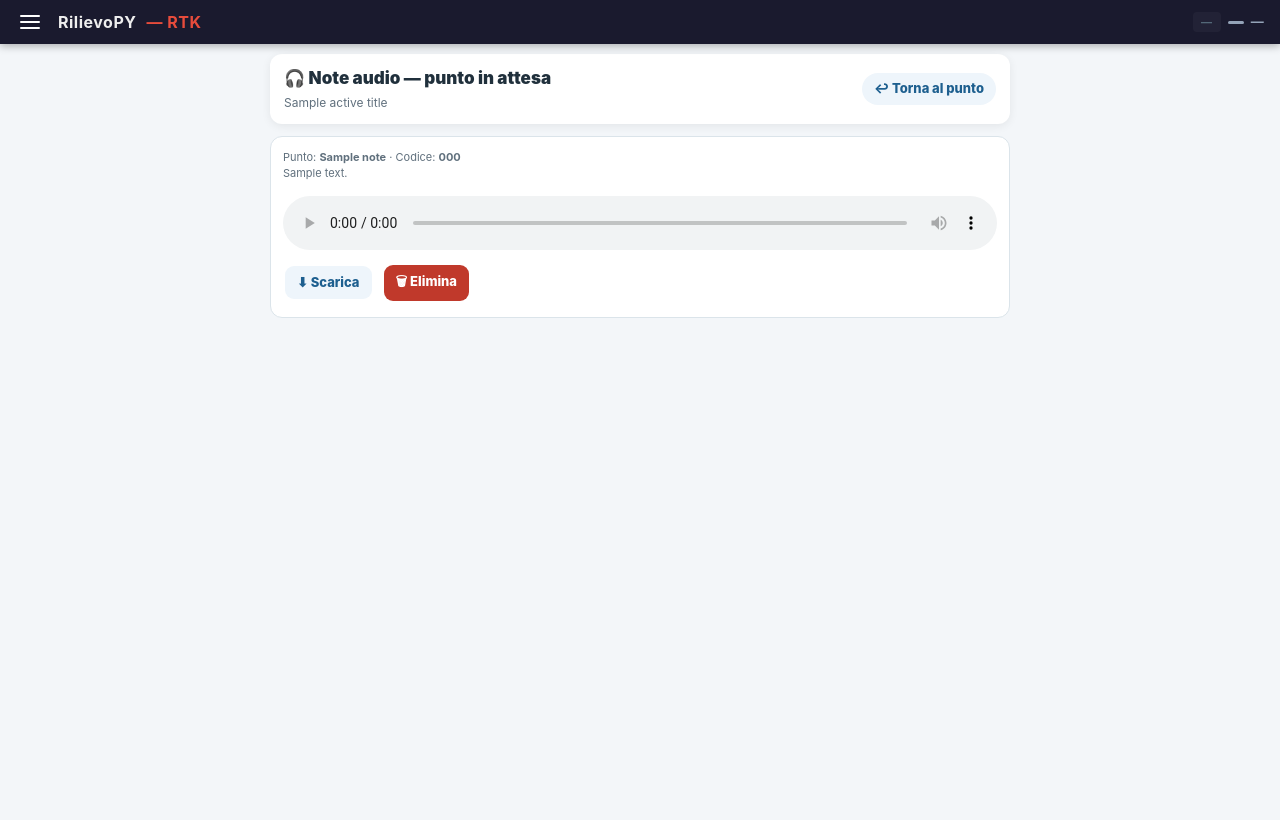
After one commit to flyingsurveyor/rilievopy, a Flask app: template templates/rtk_survey_point_audio.html in a window 1280 px wide. The commit adds this page. Run offline with Flask 3, Linux system fonts and the light colour scheme; the template is opened without the code that fills it: most values are stand-ins (such as "Sample title", 1, 10 or a date in 2020); data that the repository does not hold is empty.

Commit message:
Fix active-strip top-links, audio link URL, and add point/audio page with route
Agent-Logs-Url: https://github.com/flyingsurveyor/rilievopy/sessions/76929536-3c42-4288-b734-a56eeaf1b5fa

Co-authored-by: flyingsurveyor <179762956+flyingsurveyor@users.noreply.github.com>

```diff
--- /dev/null
+++ b/templates/rtk_survey_point_audio.html
@@ -0,0 +1,109 @@
+{% extends "base.html" %}
+{% set active = "surveys" %}
+
+{% block title %}Note audio — {{ active_title }}{% endblock %}
+
+{% block head %}
+<style>
+:root{--bg:#f3f6f9;--card:#fff;--line:#d6dde3;--text:#20303c;--muted:#60707d;--ok:#27ae60;--soft:#eef5fb;--accent:#1d5f8f;--danger:#c0392b}
+body{background:var(--bg)}
+.audio-shell{max-width:760px;margin:0 auto;padding:10px 10px 40px}
+.page-header{background:var(--card);border-radius:12px;box-shadow:0 2px 10px rgba(0,0,0,.07);padding:12px 14px;margin-bottom:12px;display:flex;align-items:center;justify-content:space-between;gap:10px;flex-wrap:wrap}
+.page-title{font-size:17px;font-weight:900;color:var(--text)}
+.page-sub{font-size:12px;color:var(--muted);margin-top:2px}
+.back-link{text-decoration:none;color:var(--accent);font-weight:800;background:var(--soft);padding:6px 12px;border-radius:999px;font-size:13px;white-space:nowrap}
+.note-list{display:flex;flex-direction:column;gap:10px}
+.note-card{background:var(--card);border:1px solid #dbe4ea;border-radius:12px;padding:12px}
+.note-card audio{width:100%;margin:8px 0 6px}
+.note-meta{font-size:11px;color:var(--muted);margin-bottom:6px}
+.note-actions{display:flex;gap:8px;flex-wrap:wrap;align-items:center}
+.btn{border:none;border-radius:9px;padding:7px 12px;font-size:13px;font-weight:800;cursor:pointer;text-decoration:none;display:inline-flex;align-items:center;gap:4px}
+.btn-soft{background:var(--soft);color:var(--accent)}
+.btn-danger{background:var(--danger);color:#fff}
+.empty-state{background:var(--card);border-radius:12px;padding:24px;text-align:center;color:var(--muted);font-size:14px}
+</style>
+{% endblock %}
+
+{% block content %}
+<div class="audio-shell">
+
+  <div class="page-header">
+    <div>
+      <div class="page-title">🎧 Note audio — punto in attesa</div>
+      <div class="page-sub">{{ active_title }}</div>
+    </div>
+    <a class="back-link" href="/survey/{{ sid }}/point">↩ Torna al punto</a>
+  </div>
+
+  {% if voice_notes_pending %}
+  <div class="note-list" id="notes-list">
+    {% for note in voice_notes_pending %}
+    <div class="note-card" id="note-{{ note.id }}">
+      <div class="note-meta">
+        {% if note.point_name %}Punto: <strong>{{ note.point_name }}</strong>{% endif %}
+        {% if note.point_code %} · Codice: <strong>{{ note.point_code }}</strong>{% endif %}
+        {% if note.note %}<br>{{ note.note }}{% endif %}
+      </div>
+      <audio controls src="{{ note.audio_url }}"></audio>
+      <div class="note-actions">
+        <a class="btn btn-soft" href="{{ note.audio_url }}" download>⬇ Scarica</a>
+        <button class="btn btn-danger" type="button"
+                onclick="deleteNote('{{ note.id }}')">🗑 Elimina</button>
+      </div>
+    </div>
+    {% endfor %}
+  </div>
+  {% else %}
+  <div class="empty-state">Nessuna nota audio in attesa di assegnazione.</div>
+  {% endif %}
+
+</div>
+
+<div id="delete-modal" style="display:none;position:fixed;inset:0;background:rgba(0,0,0,.6);align-items:center;justify-content:center;z-index:10000">
+  <div style="background:#fff;border-radius:14px;padding:18px;max-width:360px;width:90%;box-shadow:0 8px 24px rgba(0,0,0,.18)">
+    <h3 style="margin:0 0 6px;color:var(--text)">Elimina nota vocale</h3>
+    <p style="color:var(--muted);font-size:13px;margin:0 0 14px">Questa operazione rimuove anche il file audio associato.</p>
+    <div style="display:flex;gap:8px">
+      <button class="btn btn-soft" id="modal-cancel" type="button">Annulla</button>
+      <button class="btn btn-danger" id="modal-confirm" type="button">Elimina</button>
+    </div>
+  </div>
+</div>
+{% endblock %}
+
+{% block scripts %}
+<script>
+const SID = {{ sid | tojson }};
+let _pendingDelete = null;
+
+function deleteNote(noteId) {
+  _pendingDelete = { noteId };
+  document.getElementById('delete-modal').style.display = 'flex';
+}
+
+document.getElementById('modal-cancel').addEventListener('click', function() {
+  _pendingDelete = null;
+  document.getElementById('delete-modal').style.display = 'none';
+});
+
+document.getElementById('modal-confirm').addEventListener('click', async function() {
+  if (!_pendingDelete) return;
+  const { noteId } = _pendingDelete;
+  _pendingDelete = null;
+  document.getElementById('delete-modal').style.display = 'none';
+  try {
+    const resp = await fetch(`/survey/${SID}/voice-note/${noteId}/delete`, { method: 'POST' });
+    if (resp.ok) {
+      const el = document.getElementById('note-' + noteId);
+      if (el) el.remove();
+      const list = document.getElementById('notes-list');
+      if (list && list.children.length === 0) {
+        list.outerHTML = '<div class="empty-state">Nessuna nota audio in attesa di assegnazione.</div>';
+      }
+    }
+  } catch (e) {
+    console.error('Errore eliminazione nota', e);
+  }
+});
+</script>
+{% endblock %}
```
Also changed, not shown: routes/surveys.py (+19 -0 lines), templates/rtk_survey_point_form.html (+1 -6 lines).
